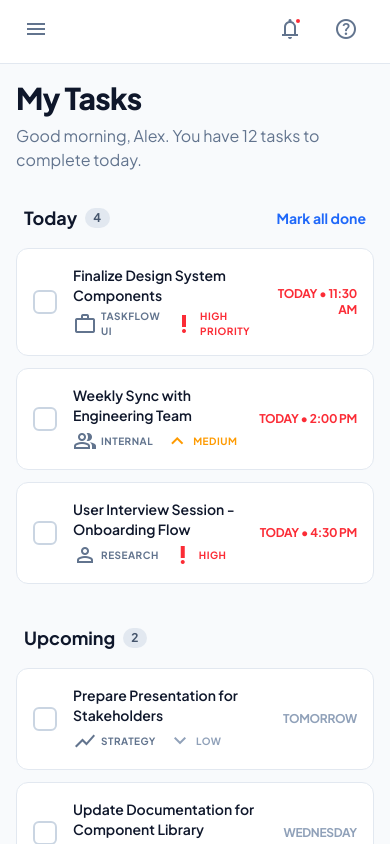
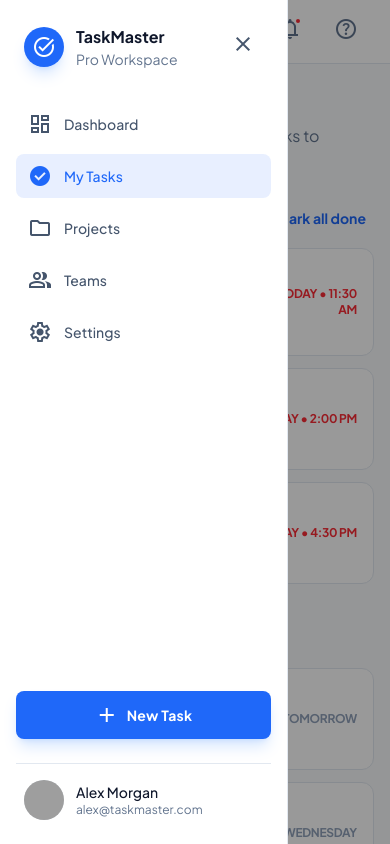
Before and after one commit to jainamjyoat/Task-Management-System, a Next.js app: page /dashboard/tasks in a window 390 px wide. Both pictures are taken after a click on the button "menu". Built offline with nearby package versions, Linux system fonts and the light colour scheme; grey boxes are pictures that could not be loaded.

Commit message:
Add the nav bar of mobile deviices

```diff
--- a/app/dashboard/layout.tsx
+++ b/app/dashboard/layout.tsx
@@ -1,6 +1,6 @@
 'use client'; // 1. Add this at the very top because we need hooks
 
-import React from 'react';
+import React, { useEffect, useState } from 'react';
 import Link from 'next/link';
 import { usePathname } from 'next/navigation'; // 2. Import usePathname
 import NewTaskButton from '../component/NewTaskButton';
@@ -11,11 +11,17 @@ export default function DashboardLayout({
   children: React.ReactNode;
 }) {
   const pathname = usePathname(); // 3. Get the current URL path
+  const [mobileOpen, setMobileOpen] = useState(false);
+
+  // Close mobile sidebar on route change
+  useEffect(() => {
+    setMobileOpen(false);
+  }, [pathname]);
 
   return (
     <div className="flex h-screen w-full overflow-hidden bg-[var(--background)] text-[var(--foreground)] font-display">
 
-      {/* Sidebar */}
+      {/* Sidebar (Desktop) */}
       <aside className="hidden lg:flex w-72 flex-col justify-between border-r border-slate-200 bg-white dark:border-slate-800 dark:bg-[#111318] p-4 z-10">
         <div className="flex flex-col gap-4">
 
@@ -67,11 +73,89 @@ export default function DashboardLayout({
         </div>
       </aside>
 
+      {/* Mobile Sidebar + Overlay */}
+      {mobileOpen && (
+        <div
+          className="lg:hidden fixed inset-0 bg-black/40 z-30"
+          aria-hidden="true"
+          onClick={() => setMobileOpen(false)}
+        />
+      )}
+
+      <aside
+        id="mobile-sidebar"
+        className={`lg:hidden fixed inset-y-0 left-0 w-72 flex flex-col justify-between border-r border-slate-200 bg-white dark:border-slate-800 dark:bg-[#111318] p-4 z-40 transform transition-transform duration-300 ${mobileOpen ? 'translate-x-0' : '-translate-x-full'}`}
+        role="dialog"
+        aria-label="Navigation"
+        aria-modal="true"
+      >
+        <div className="flex flex-col gap-4">
+          {/* Brand + Close */}
+          <div className="flex items-center justify-between px-2 py-2">
+            <div className="flex items-center gap-3">
+              <div className="bg-center bg-no-repeat bg-cover rounded-full size-10 bg-[#1f68f9] flex items-center justify-center text-white shadow-lg shadow-blue-500/20">
+                <span className="material-symbols-outlined text-2xl">task_alt</span>
+              </div>
+              <div className="flex flex-col">
+                <h1 className="text-slate-900 dark:text-white text-base font-bold leading-normal">
+                  TaskMaster
+                </h1>
+                <p className="text-slate-500 dark:text-slate-400 text-sm font-normal leading-normal">
+                  Pro Workspace
+                </p>
+              </div>
+            </div>
+            <button
+              onClick={() => setMobileOpen(false)}
+              className="p-2 rounded-md text-slate-600 dark:text-slate-300 hover:bg-slate-100 dark:hover:bg-[#272d3a] focus:outline-none focus:ring-2 focus:ring-[#1f68f9]"
+              aria-label="Close navigation menu"
+            >
+              <span className="material-symbols-outlined">close</span>
+            </button>
+          </div>
+
+          {/* Navigation */}
+          <nav className="flex flex-col gap-2 mt-2">
+            <NavItem href="/dashboard" icon="dashboard" label="Dashboard" currentPath={pathname} />
+            <NavItem href="/dashboard/tasks" icon="check_circle" label="My Tasks" currentPath={pathname} />
+            <NavItem href="/dashboard/projects" icon="folder" label="Projects" currentPath={pathname} />
+            <NavItem href="/dashboard/teams" icon="group" label="Teams" currentPath={pathname} />
+            <NavItem href="/dashboard/settings" icon="settings" label="Settings" currentPath={pathname} />
+          </nav>
+        </div>
+
+        {/* Footer */}
+        <div className="flex flex-col gap-4">
+          <NewTaskButton />
+          <div className="flex items-center gap-3 px-2 py-2 mt-2 border-t border-slate-200 dark:border-slate-800 pt-4">
+            <img
+              src="https://api.dicebear.com/7.x/avataaars/svg?seed=Alex"
+              alt="Profile"
+              className="rounded-full size-10 bg-slate-200 object-cover"
+            />
+            <div className="flex flex-col">
+              <p className="text-slate-900 dark:text-white text-sm font-medium">
+                Alex Morgan
+              </p>
+              <p className="text-slate-500 dark:text-slate-400 text-xs">
+                alex@taskmaster.com
+              </p>
+            </div>
+          </div>
+        </div>
+      </aside>
+
       {/* Main Content */}
       <main className="flex-1 flex flex-col h-full overflow-hidden relative bg-slate-50 dark:bg-[#0f1623]">
         {/* Header */}
         <header className="h-16 flex items-center justify-between px-6 py-4 border-b border-slate-200 bg-white dark:border-slate-800 dark:bg-[#111318] sticky top-0 z-20">
-            <button className="lg:hidden text-slate-500 dark:text-white">
+            <button
+              className="lg:hidden text-slate-600 dark:text-white p-2 rounded-md hover:bg-slate-100 dark:hover:bg-[#272d3a] focus:outline-none focus:ring-2 focus:ring-[#1f68f9]"
+              aria-label="Open navigation menu"
+              aria-controls="mobile-sidebar"
+              aria-expanded={mobileOpen}
+              onClick={() => setMobileOpen(true)}
+            >
                 <span className="material-symbols-outlined">menu</span>
             </button>
             <div className="hidden md:flex max-w-md w-full ml-4">
```
